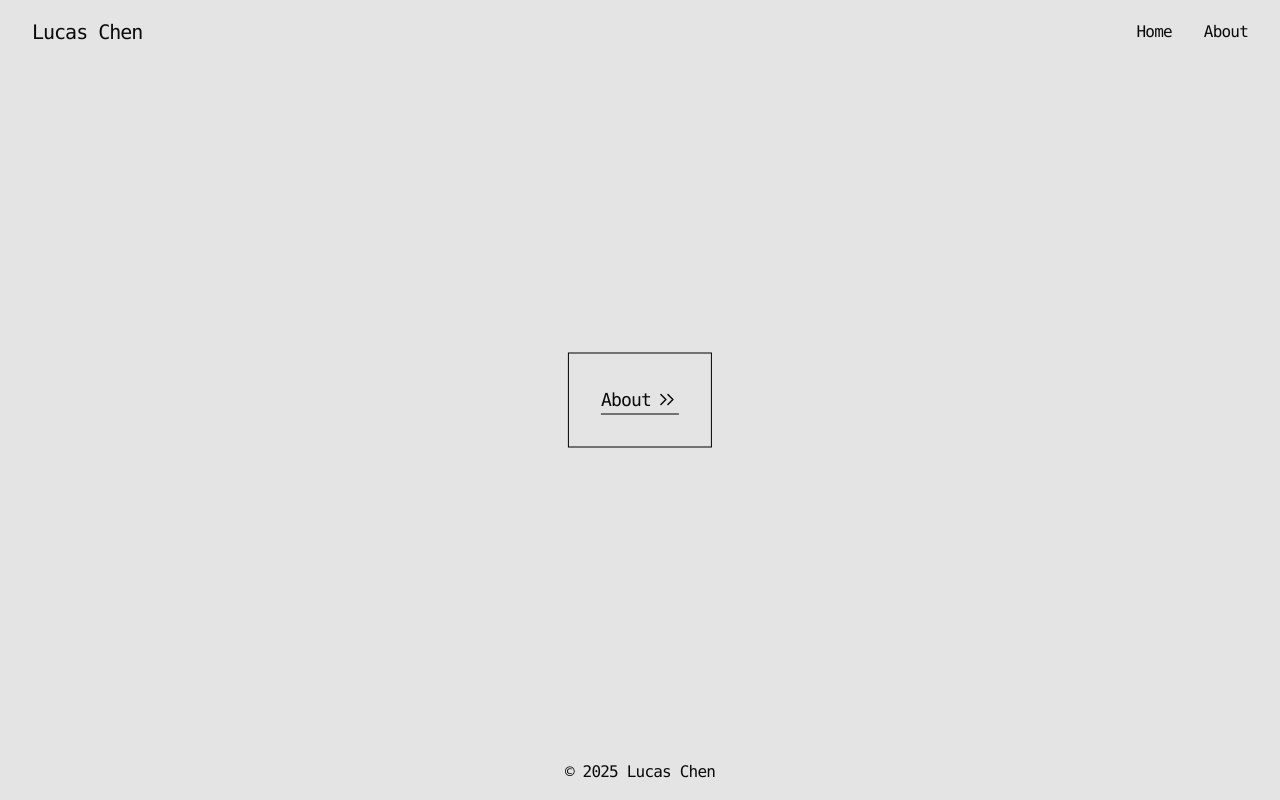
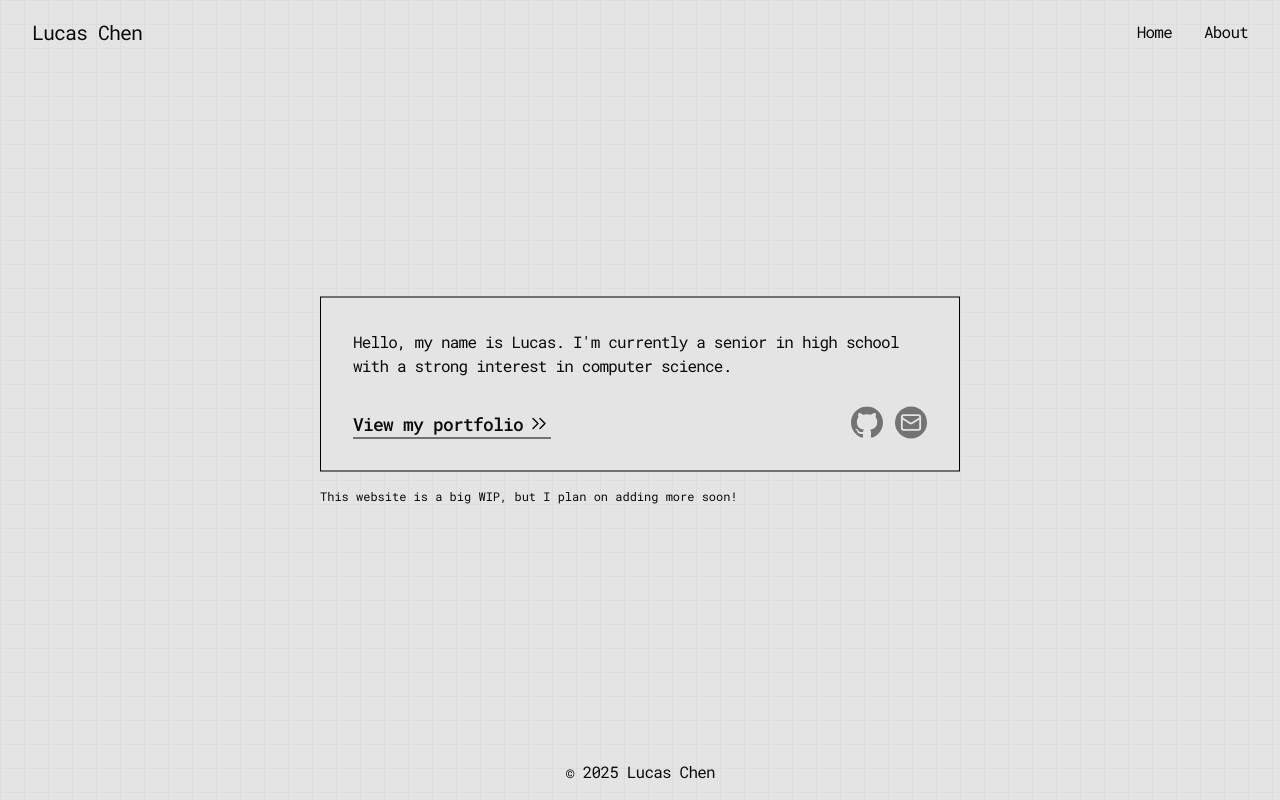
Before and after one commit to lucasch37/lucasch.me, a React (Vite) app: page / in a window 1280 px wide. Built offline with nearby package versions, Linux system fonts and the light colour scheme.

Commit message:
feat: homepage + fonts

```diff
--- a/src/app/index.tsx
+++ b/src/app/index.tsx
@@ -1,13 +1,13 @@
 import { Routes, Route } from "react-router";
-import Home from "./pages";
+import Home from "./pages/home";
 import About from "./pages/about";
-import Layout from "./pages/layout";
+import HomeLayout from "./pages/home/home-layout";
 import AboutLayout from "./pages/about/about-layout";
 
 const App = () => {
     return (
         <Routes>
-            <Route element={<Layout />}>
+            <Route element={<HomeLayout />}>
                 <Route index element={<Home />} />
             </Route>
             <Route element={<AboutLayout />}>
--- a/src/app/pages/about/about-layout.tsx
+++ b/src/app/pages/about/about-layout.tsx
@@ -6,6 +6,7 @@ const AboutLayout = () => {
     return (
         // prevent overflow issues with the drawer
         <div className="flex h-screen flex-col overflow-hidden antialiased">
+            <div className="absolute inset-0 -z-20 h-full w-full bg-[linear-gradient(to_right,#80808012_1px,transparent_1px),linear-gradient(to_bottom,#80808012_1px,transparent_1px)] bg-size-[24px_24px]"></div>
             <Navbar />
             <div className="flex flex-1 flex-col">
                 <Outlet />
--- a/src/app/pages/about/components/cabinet.tsx
+++ b/src/app/pages/about/components/cabinet.tsx
@@ -6,13 +6,13 @@ import drawer from "@/assets/drawer.png";
 const Cabinet = () => {
     return (
         <>
-            <motion.div className="flex flex-col items-center space-y-[-380px]">
+            <motion.div className="flex flex-col items-center space-y-[-380px] px-16 pt-[30vh] [clip-path:inset(0_0_360px_0)]">
                 {drawerContent.map((file, i) => (
                     <File key={i} tabLocation={file.tabLocation} i={i} divider={file.divider} />
                 ))}
             </motion.div>
             <div className="absolute bottom-0">
-                <div className="bg-background relative flex h-[360px] justify-center">
+                <div className="relative mb-[240px] flex h-[120px] justify-center">
                     <div className="absolute -top-[290px] left-[67px] -z-10">
                         <div className="bg-primary h-[1.5px] w-[290px] origin-top-left rotate-[92.5deg]"></div>
                     </div>
--- a/src/app/pages/about/components/file.tsx
+++ b/src/app/pages/about/components/file.tsx
@@ -48,7 +48,7 @@ const File = ({ tabLocation, i, divider = false }: Props) => {
                 dragMomentum={dragConfig.dragMomentum}
                 onUpdate={(latest) => setDragY((latest.y as number) || 0)}
                 className={cn(
-                    "bg-background relative flex h-[400px] w-[700px] flex-col rounded-lg border p-8",
+                    "bg-background relative flex h-[400px] w-[700px] flex-col rounded-lg border p-6",
                     dragY < 0 && "scale-[114%]",
                 )}
                 style={{
@@ -86,8 +86,10 @@ const File = ({ tabLocation, i, divider = false }: Props) => {
                         </div>
                     </div>
                 </motion.div>
-                <h1 className="font-mono font-semibold tracking-tighter">title</h1>
-                <h2 className="text-muted-foreground text-sm">subheading</h2>
+                <header className="flex items-center gap-2">
+                    <h1 className="font-semibold tracking-tighter">Cartogram</h1>
+                    <h2 className="text-muted-foreground text-sm">2020-2024</h2>
+                </header>
             </motion.div>
         </div>
     );
--- a/src/app/pages/layout.tsx
+++ b/src/app/pages/home/home-layout.tsx
@@ -2,9 +2,10 @@ import Footer from "@/components/footer";
 import Navbar from "@/components/navbar";
 import { Outlet } from "react-router";
 
-const Layout = () => {
+const HomeLayout = () => {
     return (
         <div className="flex min-h-screen flex-col antialiased">
+            <div className="absolute inset-0 -z-20 h-full w-full bg-[linear-gradient(to_right,#80808012_1px,transparent_1px),linear-gradient(to_bottom,#80808012_1px,transparent_1px)] bg-size-[24px_24px]"></div>
             <Navbar />
             <div className="flex flex-1 flex-col">
                 <Outlet />
@@ -14,4 +15,4 @@ const Layout = () => {
     );
 };
 
-export default Layout;
+export default HomeLayout;
--- /dev/null
+++ b/src/app/pages/home/index.tsx
@@ -0,0 +1,58 @@
+import { ChevronsRight, MailIcon } from "lucide-react";
+import { Link } from "react-router";
+
+const Home = () => {
+    return (
+        <section className="container mx-auto px-8">
+            <div className="absolute top-1/2 left-1/2 -translate-x-1/2 -translate-y-1/2">
+                <div className="bg-background flex max-w-3xl flex-col border p-8 font-mono tracking-tighter">
+                    <p className="font-normal">
+                        Hello, my name is Lucas. I'm currently a senior in high school with a strong
+                        interest in computer science.
+                    </p>
+                    <div className="flex items-end justify-between">
+                        <Link
+                            to={"/about"}
+                            className="mt-8 flex w-fit items-center gap-1 border-b text-lg font-medium"
+                        >
+                            View my portfolio
+                            <ChevronsRight size={24} strokeWidth={1.5} />
+                        </Link>
+                        <div className="text-muted-foreground flex items-center gap-3">
+                            <a
+                                href="https://github.com/lucasch37"
+                                target="_blank"
+                                rel="noopener noreferrer"
+                                className="hover:text-foreground transition-colors"
+                            >
+                                <svg viewBox="0 0 1024 1024" className="h-8 w-8" fill="none">
+                                    <path
+                                        fillRule="evenodd"
+                                        clipRule="evenodd"
+                                        d="M8 0C3.58 0 0 3.58 0 8C0 11.54 2.29 14.53 5.47 15.59C5.87 15.66 6.02 15.42 6.02 15.21C6.02 15.02 6.01 14.39 6.01 13.72C4 14.09 3.48 13.23 3.32 12.78C3.23 12.55 2.84 11.84 2.5 11.65C2.22 11.5 1.82 11.13 2.49 11.12C3.12 11.11 3.57 11.7 3.72 11.94C4.44 13.15 5.59 12.81 6.05 12.6C6.12 12.08 6.33 11.73 6.56 11.53C4.78 11.33 2.92 10.64 2.92 7.58C2.92 6.71 3.23 5.99 3.74 5.43C3.66 5.23 3.38 4.41 3.82 3.31C3.82 3.31 4.49 3.1 6.02 4.13C6.66 3.95 7.34 3.86 8.02 3.86C8.7 3.86 9.38 3.95 10.02 4.13C11.55 3.09 12.22 3.31 12.22 3.31C12.66 4.41 12.38 5.23 12.3 5.43C12.81 5.99 13.12 6.7 13.12 7.58C13.12 10.65 11.25 11.33 9.47 11.53C9.76 11.78 10.01 12.26 10.01 13.01C10.01 14.08 10 14.94 10 15.21C10 15.42 10.15 15.67 10.55 15.59C13.71 14.53 16 11.53 16 8C16 3.58 12.42 0 8 0Z"
+                                        transform="scale(64)"
+                                        fill="currentColor"
+                                    />
+                                </svg>
+                            </a>
+                            <a
+                                href="mailto:lucaschen0126@gmail.com"
+                                target="_blank"
+                                rel="noopener noreferrer"
+                            >
+                                <div className="hover:bg-foreground bg-muted-foreground flex h-8 w-8 items-center justify-center rounded-full transition-colors">
+                                    <MailIcon size={22} className="text-background" />
+                                </div>
+                            </a>
+                        </div>
+                    </div>
+                </div>
+                <p className="mt-4 ml-auto font-mono text-xs font-normal">
+                    This website is a big WIP, but I plan on adding more soon!
+                </p>
+            </div>
+        </section>
+    );
+};
+
+export default Home;
--- a/src/app/pages/index.tsx
+++ /dev/null
@@ -1,19 +0,0 @@
-import { Link } from "react-router";
-import { ChevronsRight } from "lucide-react";
-
-const Home = () => {
-    return (
-        <section className="container mx-auto px-8">
-            <div className="absolute top-1/2 left-1/2 -translate-x-1/2 -translate-y-1/2">
-                <div className="border p-8 font-mono tracking-tighter">
-                    <Link to={"/about"} className="flex items-center gap-1 border-b text-lg">
-                        About
-                        <ChevronsRight size={24} strokeWidth={1.5} />
-                    </Link>
-                </div>
-            </div>
-        </section>
-    );
-};
-
-export default Home;
--- a/src/components/footer.tsx
+++ b/src/components/footer.tsx
@@ -2,7 +2,7 @@ const Footer = () => {
     const currentYear = new Date().getFullYear();
 
     return (
-        <footer className="bg-background relative z-50 py-4 text-center font-mono tracking-tighter">
+        <footer className="relative z-50 py-4 text-center font-mono tracking-tighter">
             <p>&copy; {currentYear} Lucas Chen</p>
         </footer>
     );
--- a/src/index.css
+++ b/src/index.css
@@ -1,3 +1,5 @@
+@import url("https://fonts.googleapis.com/css2?family=Roboto+Mono:ital,wght@0,100..700;1,100..700&display=swap");
+@import url("https://fonts.googleapis.com/css2?family=Inter:ital,opsz,wght@0,14..32,100..900;1,14..32,100..900&display=swap");
 @import "tailwindcss";
 @import "tw-animate-css";
 
@@ -118,3 +120,8 @@
         @apply bg-background text-foreground;
     }
 }
+
+@theme {
+    --font-mono: "Roboto Mono", monospace;
+    --font-sans: "Inter", sans-serif;
+}
```
Lines whose indentation alone changed are shown as unchanged.
